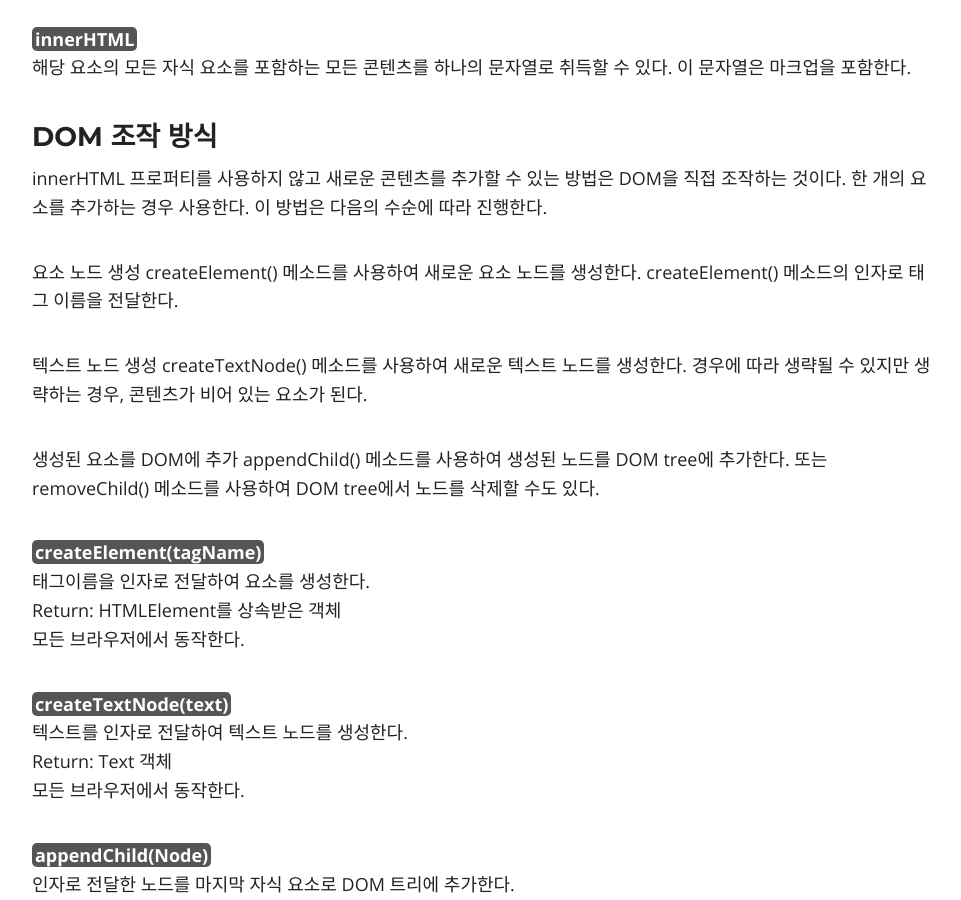
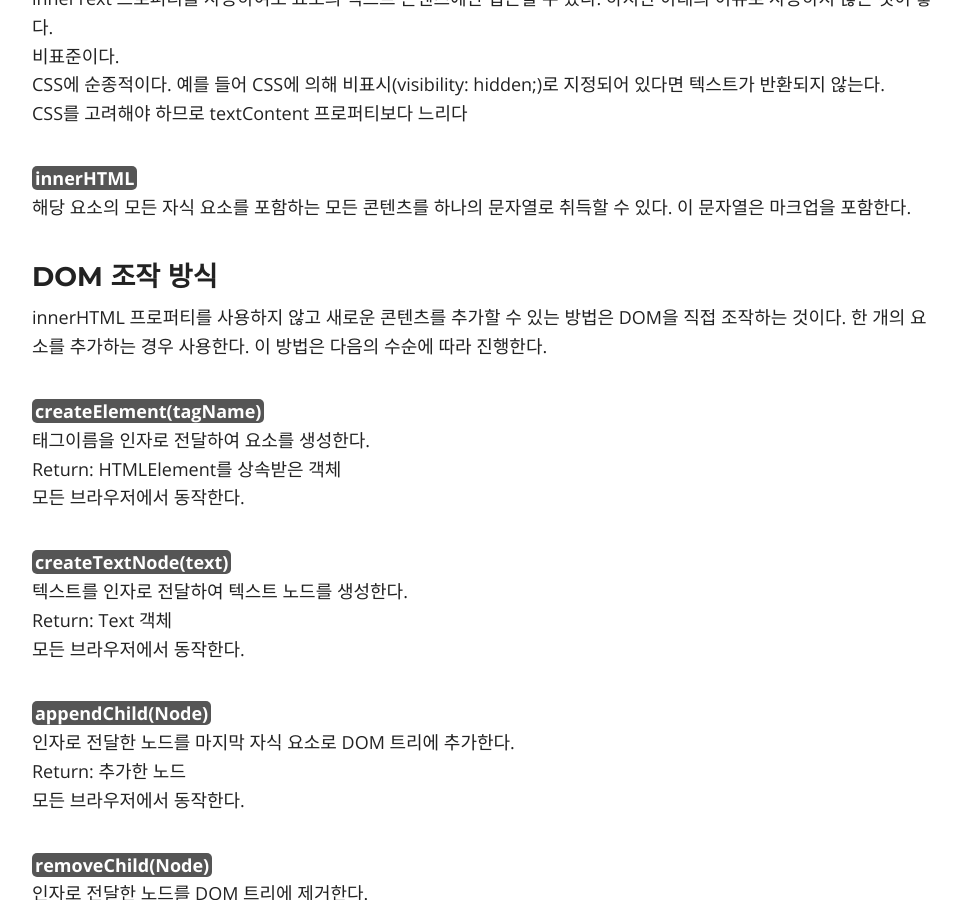
Before and after one commit to lsh58/lsh58.github.io, a Jekyll site: the page built from _posts/2020-02-18-JS_DOM개념.md, in a window 1280 px wide and 900 px high, scrolled down 5578 px. Shown: the whole window, without its empty margins (158-1119 px from the left). Built offline with Jekyll 4.4.1, drawn with Linux system fonts in a browser that asks for light colours; nearby versions of some CDN libraries; comment, search, counter and statistics services are not loaded; some of the changed text lies outside the part shown.

Commit message:
Update 2020-02-18-JS_DOM개념.md

```diff
--- a/_posts/2020-02-18-JS_DOM개념.md
+++ b/_posts/2020-02-18-JS_DOM개념.md
@@ -181,12 +185,6 @@ CSS를 고려해야 하므로 textContent 프로퍼티보다 느리다
 
 innerHTML 프로퍼티를 사용하지 않고 새로운 콘텐츠를 추가할 수 있는 방법은 DOM을 직접 조작하는 것이다. 한 개의 요소를 추가하는 경우 사용한다. 이 방법은 다음의 수순에 따라 진행한다.
 
-요소 노드 생성 createElement() 메소드를 사용하여 새로운 요소 노드를 생성한다. createElement() 메소드의 인자로 태그 이름을 전달한다.
-
-텍스트 노드 생성 createTextNode() 메소드를 사용하여 새로운 텍스트 노드를 생성한다. 경우에 따라 생략될 수 있지만 생략하는 경우, 콘텐츠가 비어 있는 요소가 된다.
-
-생성된 요소를 DOM에 추가 appendChild() 메소드를 사용하여 생성된 노드를 DOM tree에 추가한다. 또는 removeChild() 메소드를 사용하여 DOM tree에서 노드를 삭제할 수도 있다.
-
 <span class="gray">createElement(tagName)</span>
 태그이름을 인자로 전달하여 요소를 생성한다.
 Return: HTMLElement를 상속받은 객체
```
Also changed, not shown: other parts of _posts/2020-02-18-JS_DOM개념.md (+4 -0 lines).
